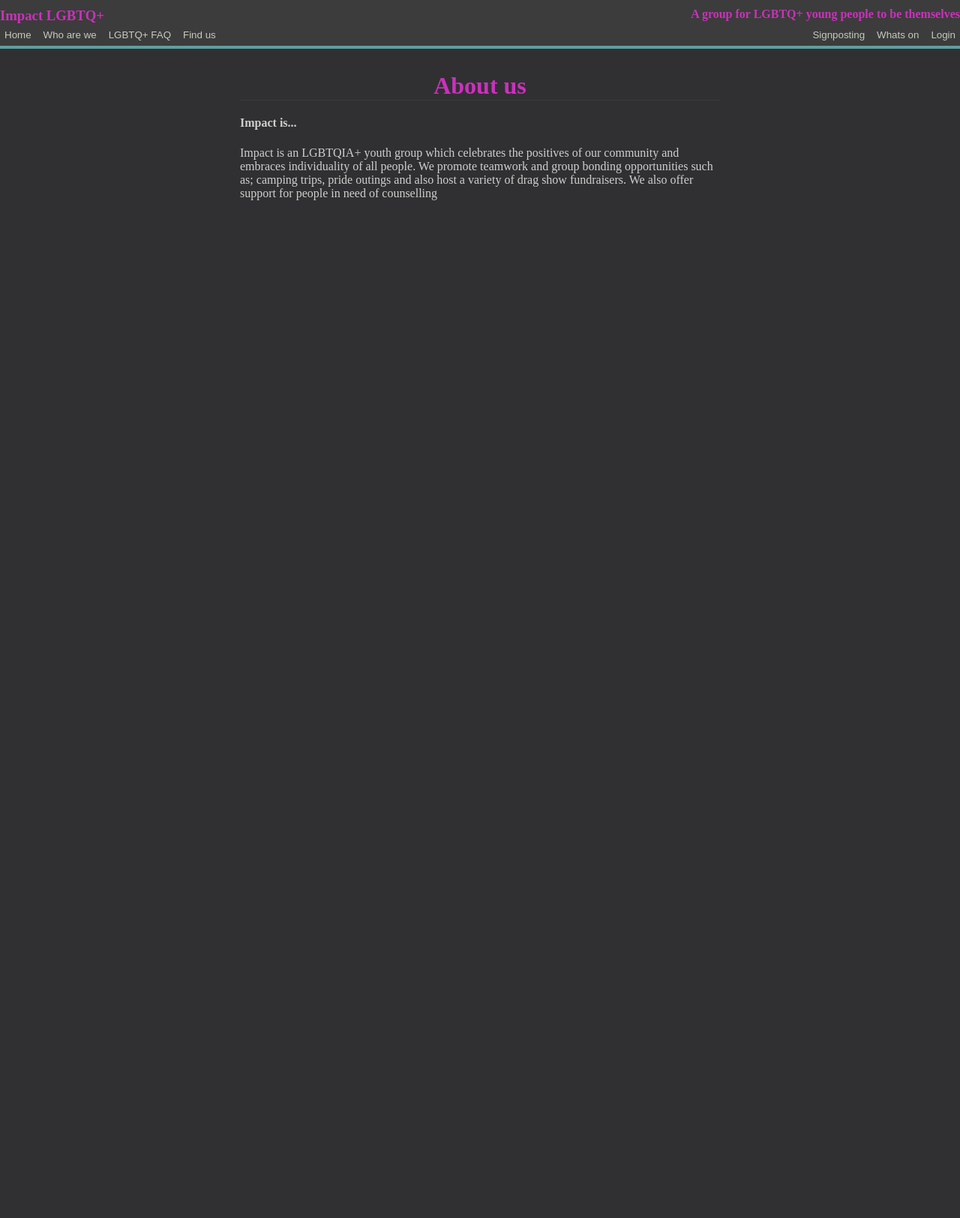
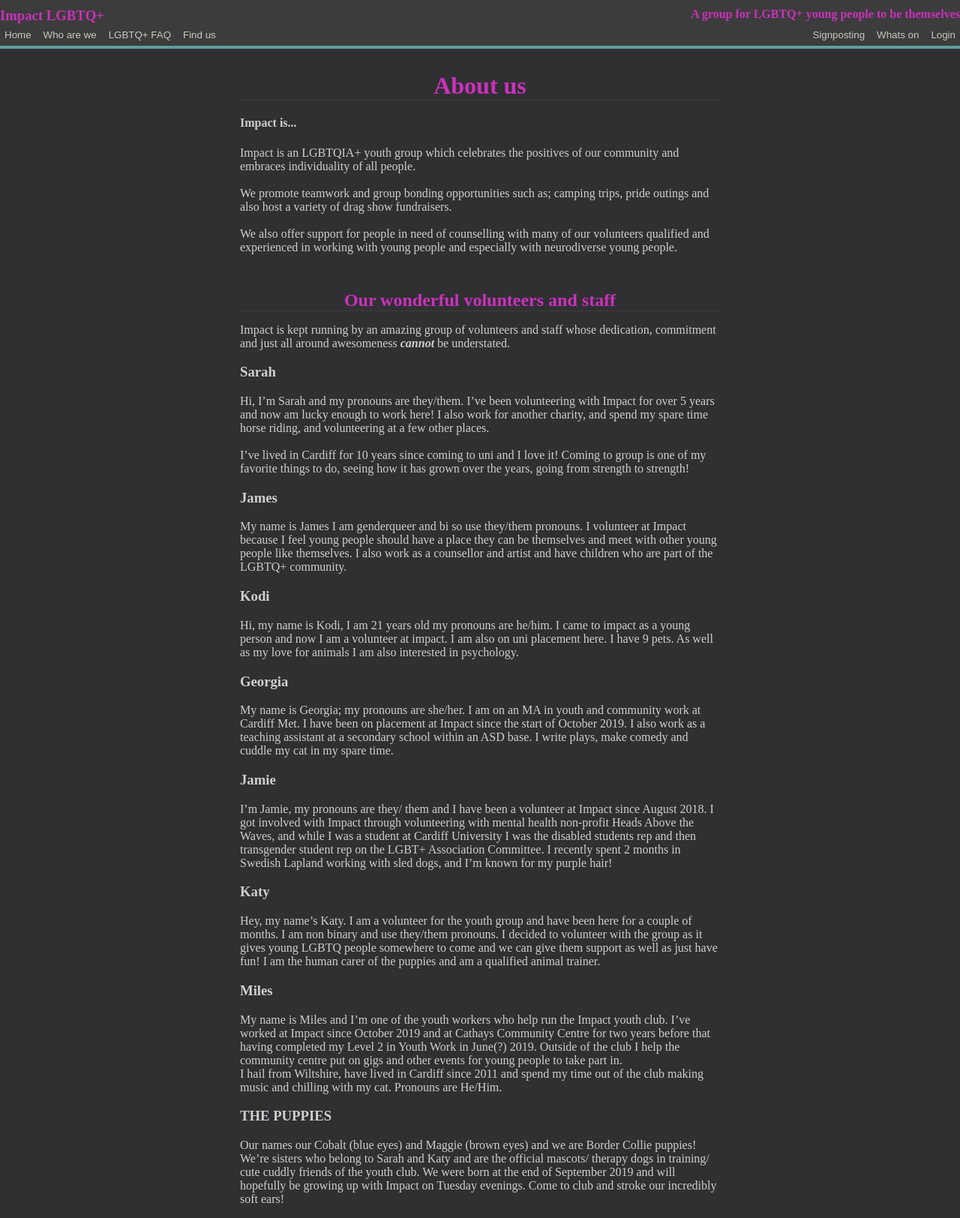
Before and after one commit to ImpactLGBTQ/Impact-Website, a Django app: template impact_website/templates/impact_website/who_are_we.html in a window 1280 px wide. Shown: the whole page at 75% size. Before the commit the page ends 267 px from the top, so only its background shows below. Run offline with Django 3.2, Linux system fonts and the light colour scheme; the template is opened without the code that fills it, so the values that code supplies are empty; style sheets or scripts are compiled from the project's sources.

Commit message:
Added the volunteers and staff section to who_are_we.html

```diff
--- a/impact_website/templates/impact_website/who_are_we.html
+++ b/impact_website/templates/impact_website/who_are_we.html
@@ -11,15 +11,91 @@
     {% include "includes/header_bar.html" %}
 </div>
 <div class="body">
+    <!-- Title section -->
     <h1 class="title_text">About us</h1>
     <h4>Impact is...</h4>
     <p>
-Impact is an LGBTQIA+ youth group which celebrates the positives of our community and embraces individuality of all people.
+        Impact is an LGBTQIA+ youth group which celebrates the positives of our community and embraces individuality
+        of all people.
+        <br><br>
+        We promote teamwork and group bonding  opportunities such as; camping trips, pride outings and also host a
+        variety of drag show fundraisers.
+        <br><br>
+        We also offer support for people in need of counselling with many of our volunteers qualified and experienced
+        in working with young people and especially with neurodiverse young people.
+    </p>
 
-We promote teamwork and group bonding  opportunities such as; camping trips, pride outings and also host a variety of drag show fundraisers.
 
-We also offer support for people in need of counselling
-    </p>
+    <!-- Volunteers and staff section -->
+    <div>
+        <h2 class="title_text">Our wonderful volunteers and staff</h2>
+        <p>
+            Impact is kept running by an amazing group of volunteers and staff whose dedication, commitment and just
+            all around
+            awesomeness <strong><i>cannot</i></strong> be understated.
+        </p>
+
+        <h3 class="volunteer_header">Sarah</h3>
+        <p>
+            Hi, I’m Sarah and my pronouns are they/them. I’ve been volunteering with Impact for over 5 years and now
+            am lucky enough to work here! I also work for another charity, and spend my spare time horse riding, and
+            volunteering at a few other places.
+            <br><br>
+            I’ve lived in Cardiff for 10 years since coming to uni and I love it! Coming to group is one of my
+            favorite things to do, seeing how it has grown over the years, going from
+            strength to strength!
+        </p>
+        <h3 class="volunteer_header">James</h3>
+        <p>
+            My name is James I am genderqueer and bi so use they/them pronouns. I volunteer at Impact because I feel
+            young people should have a place they can be themselves and meet with other young people like themselves.
+            I also work as a counsellor and artist and have children who are part of the LGBTQ+ community.
+        </p>
+        <h3 class="volunteer_header">Kodi</h3>
+        <p>
+            Hi, my name is Kodi, I am 21 years old my pronouns are he/him. I came to impact as a young person and now
+            I am a volunteer at impact. I am also on uni placement here. I have 9 pets. As well as my love for
+            animals  I am also interested in psychology.
+        </p>
+        <h3 class="volunteer_header">Georgia</h3>
+        <p>
+            My name is Georgia; my pronouns are she/her. I am on an MA in youth and community work at Cardiff Met.  I
+            have been on placement at Impact since the start of October 2019. I also work as a teaching assistant at
+            a  secondary school within an ASD base. I write plays, make comedy and cuddle my cat in my spare time.
+        </p>
+        <h3 class="volunteer_header">Jamie</h3>
+        <p>
+            I’m Jamie, my pronouns are they/ them and I have been a volunteer at Impact since August 2018. I got
+            involved with Impact through volunteering with mental health non-profit Heads Above the Waves, and while
+            I was a student at Cardiff University I was the disabled students rep and then transgender student rep on
+            the LGBT+ Association Committee. I recently spent 2 months in Swedish Lapland working with sled dogs,
+            and I’m known for my purple hair!
+        </p>
+        <h3 class="volunteer_header">Katy</h3>
+        <p>
+            Hey, my name’s Katy. I am a volunteer for the youth group and have been here for a couple of months. I am
+            non binary and use they/them pronouns. I decided to volunteer with the group as it gives young LGBTQ
+            people somewhere to come and we can give them support as well as just have fun! I am the human carer of
+            the  puppies and am a qualified animal trainer.
+        </p>
+        <h3 class="volunteer_header">Miles</h3>
+        <p>
+            My name is Miles and I’m one of the youth workers who help run the Impact youth club.  I’ve worked at
+            Impact since October 2019 and at Cathays Community Centre for two years before that having completed my
+            Level 2 in Youth Work in June(?) 2019. Outside of the club I help the community centre put on gigs and
+            other events for young people to take part in.
+            <br>
+            I hail from Wiltshire, have lived in Cardiff since 2011 and spend my time out of the club making music and chilling
+            with my cat. Pronouns are He/Him.
+        </p>
+        <h3 class="volunteer_header">THE PUPPIES</h3>
+        <p>
+            Our names our Cobalt (blue eyes) and Maggie (brown eyes) and we are Border Collie puppies! We’re sisters
+            who belong to Sarah and Katy and are the official mascots/ therapy dogs in training/ cute cuddly friends
+            of the youth club. We were born at the end of September 2019 and will hopefully be growing up with
+            Impact on Tuesday evenings. Come to club and stroke our incredibly soft ears!
+        </p>
+    </div>
 </div>
 </body>
 </html>
```
